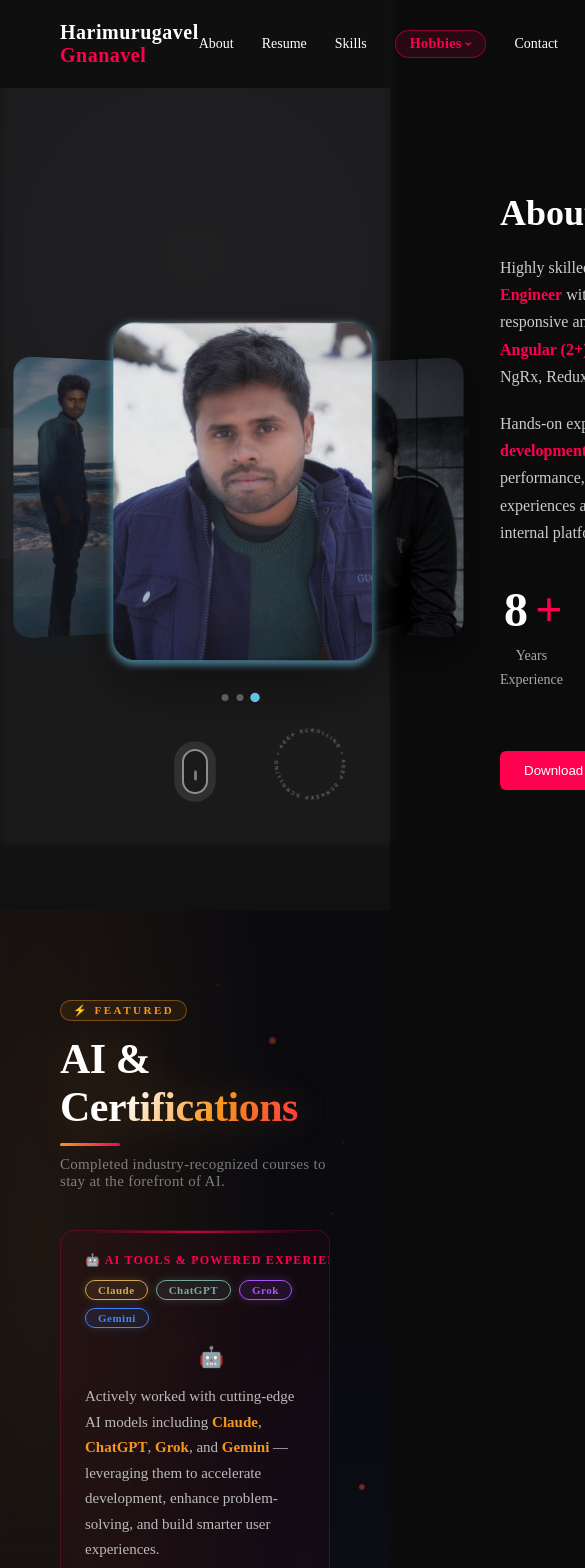
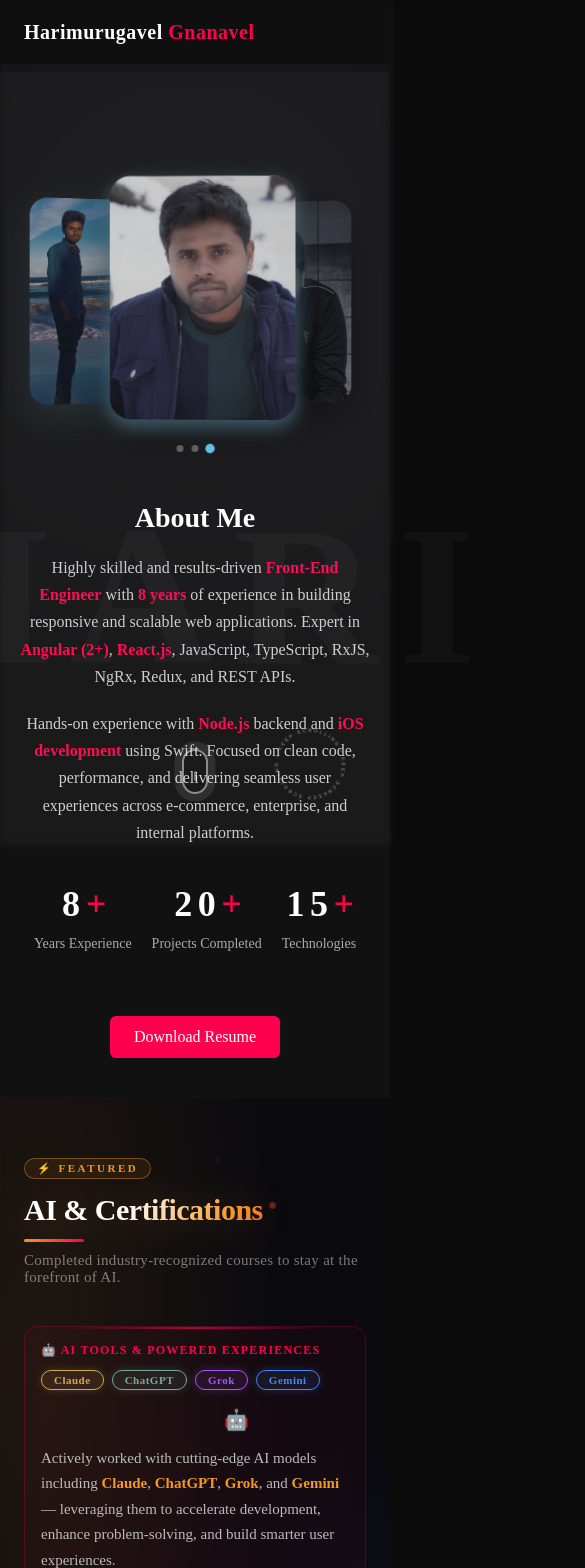
Before and after one commit to Hari1879/hari-portfolio, a React (Vite) app: page / in a window 390 px wide. Shown: the top 1568 px of the page, 585 px wide, since content can reach past the window. Built offline with nearby package versions, Linux system fonts and the light colour scheme.

Commit message:
Changes added

```diff
--- a/src/HireMeModal.css
+++ b/src/HireMeModal.css
@@ -224,3 +224,16 @@
   color: #ff004f;
   transform: translateY(-3px);
 }
+
+@media (max-width: 480px) {
+  .hire-card {
+    padding: 28px 20px 24px;
+    border-radius: 18px;
+  }
+
+  .hire-intro h2 { font-size: 17px; }
+
+  .hire-option { padding: 11px 12px; gap: 10px; }
+
+  .hire-opt-icon { width: 32px; height: 32px; font-size: 15px; }
+}
--- a/src/PlaceGallery.jsx
+++ b/src/PlaceGallery.jsx
@@ -18,11 +18,11 @@ const placeData = {
     color: "#4facfe",
     hero: "https://images.unsplash.com/photo-1519681393784-d120267933ba?w=1400&q=90",
     items: [
-      { type: "image", caption: "Dal Lake", span: "tall",  img: "https://lh3.googleusercontent.com/d/1jPgiPLmWtdbLkrPD9br-MY8x-L378VoeO" },
+      { type: "image", caption: "Dal Lake", span: "tall",  img: "https://drive.google.com/thumbnail?id=1jPgiPLmWtdbLkrPD9br-MY8x-L378VoeO&sz=w1200" },
       { type: "image", caption: "Gulmarg Meadows", span: "small", img: "https://images.unsplash.com/photo-1477346611705-65d1883cee1e?w=900&q=80" },
       { type: "quote",  text: "If there is paradise on earth, it is this, it is this, it is this.", author: "Emperor Jahangir" },
       { type: "image", caption: "Snow Peaks", span: "wide",  img: "https://images.unsplash.com/photo-1506905925346-21bda4d32df4?w=900&q=80" },
-      { type: "image", caption: "Saffron Fields", span: "small", img: "https://lh3.googleusercontent.com/d/1NweN0ajJvOGSeXsFUUnaGur7AIeC08Zf" },
+      { type: "image", caption: "Saffron Fields", span: "small", img: "https://drive.google.com/thumbnail?id=1NweN0ajJvOGSeXsFUUnaGur7AIeC08Zf&sz=w1200" },
       { type: "image", caption: "Pahalgam Valley", span: "tall",  img: "https://images.unsplash.com/photo-1534377075-38d9e14ce2dd?w=900&q=80" },
       { type: "quote",  text: "Kashmir is not just a place — it is a feeling you carry forever.", author: "" },
       { type: "image", caption: "Shikaras at Dusk", span: "wide",  img: "https://images.unsplash.com/photo-1486325212027-8081e485255e?w=900&q=80" },
@@ -91,16 +91,17 @@ const placeData = {
   6: {
     place: "Pondicherry",
     color: "#f093fb",
-    hero: "https://images.unsplash.com/photo-1582510003544-4d00b7f74220?w=1400&q=90",
+    hero: "https://drive.google.com/thumbnail?id=19uK7InrrpaPlMDl77tELx5ZlsyQiWUcL&sz=w1400",
     items: [
-      { type: "image", caption: "French Quarter Lanes", span: "tall",  img: "https://images.unsplash.com/photo-1582510003544-4d00b7f74220?w=900&q=80" },
-      { type: "image", caption: "Promenade Beach",      span: "small", img: "https://images.unsplash.com/photo-1507525428034-b723cf961d3e?w=900&q=80" },
+      { type: "image", caption: "Pondicherry Vibes",    span: "tall",  img: "https://drive.google.com/thumbnail?id=19uK7InrrpaPlMDl77tELx5ZlsyQiWUcL&sz=w1200" },
+      { type: "image", caption: "Coastal Breeze",       span: "small", img: "https://drive.google.com/thumbnail?id=1wbPSWQItr21SJDL8MvYi1DkEUIpmB73R&sz=w1200" },
       { type: "quote",  text: "Paris of the East — every lane tells a story of two worlds.", author: "" },
-      { type: "image", caption: "Bougainvillea Walls",  span: "wide",  img: "https://images.unsplash.com/photo-1518684079-3c830dcef090?w=900&q=80" },
-      { type: "image", caption: "Auroville",            span: "small", img: "https://images.unsplash.com/photo-1486325212027-8081e485255e?w=900&q=80" },
-      { type: "image", caption: "Temple Gopuram",       span: "tall",  img: "https://images.unsplash.com/photo-1621155346337-1d19476ba7d6?w=900&q=80" },
+      { type: "image", caption: "Seaside Stroll",       span: "wide",  img: "https://drive.google.com/thumbnail?id=1r4d9zMgjA8ySGPOxOg3wxEufXBXou0dD&sz=w1200" },
+      { type: "image", caption: "French Quarter",       span: "small", img: "https://drive.google.com/thumbnail?id=1TsNq6k51zcVv7s__fu54xe_-W4IWb19Y&sz=w1200" },
+      { type: "image", caption: "Promenade Walk",       span: "tall",  img: "https://drive.google.com/thumbnail?id=11QScfhwZLHVvE-6sa281suxKVPqYJTGV&sz=w1200" },
       { type: "quote",  text: "Not all classrooms have four walls — some have cobblestones and café tables.", author: "" },
-      { type: "image", caption: "Sunrise Seafront",     span: "wide",  img: "https://images.unsplash.com/photo-1519681393784-d120267933ba?w=900&q=80" },
+      { type: "image", caption: "Tranquil Moments",     span: "wide",  img: "https://drive.google.com/thumbnail?id=1u0UqHn4O1oCRT1-qGc-Ph-BZfuxAUhGa&sz=w1200" },
+      { type: "image", caption: "Pondicherry Colours",  span: "small", img: "https://drive.google.com/thumbnail?id=1i9WZaRUB5z52yjj4wFxid1xRcCecYYMq&sz=w1200" },
     ],
   },
   7: {
@@ -151,16 +152,19 @@ const placeData = {
   10: {
     place: "Karnataka",
     color: "#f7971e",
-    hero: "https://images.unsplash.com/photo-1501854140801-50d01698950b?w=1400&q=90",
+    hero: "https://drive.google.com/thumbnail?id=1p8Yesa_715usSf40L6jVNTVwtwc5eOTO&sz=w1400",
     items: [
-      { type: "image", caption: "Hampi Ruins",        span: "tall",  img: "https://images.unsplash.com/photo-1501854140801-50d01698950b?w=900&q=80" },
-      { type: "image", caption: "Coorg Hills",        span: "small", img: "https://images.unsplash.com/photo-1558618666-fcd25c85cd64?w=900&q=80" },
+      { type: "image", caption: "Karnataka Trails",   span: "tall",  img: "https://drive.google.com/thumbnail?id=1p8Yesa_715usSf40L6jVNTVwtwc5eOTO&sz=w1200" },
+      { type: "image", caption: "Into the Wild",      span: "small", img: "https://drive.google.com/thumbnail?id=1rMNE82W4VgWOq0zNqYwoDRfp5d3efmeZ&sz=w1200" },
       { type: "quote",  text: "Ruins are not a sign of decay, but of a life fully lived.", author: "" },
-      { type: "image", caption: "Mysore Palace",      span: "wide",  img: "https://images.unsplash.com/photo-1480714600823-b8f26d5b7e7c?w=900&q=80" },
-      { type: "image", caption: "Jog Falls",          span: "small", img: "https://images.unsplash.com/photo-1464822759023-fed622ff2c3b?w=900&q=80" },
-      { type: "image", caption: "Gokarna Beach",      span: "tall",  img: "https://images.unsplash.com/photo-1507525428034-b723cf961d3e?w=900&q=80" },
+      { type: "image", caption: "Golden Horizons",    span: "wide",  img: "https://drive.google.com/thumbnail?id=1x7F0-RLb4oR8rv3j-0ST9UUPkY6JYnSQ&sz=w1200" },
+      { type: "image", caption: "Hidden Paths",       span: "small", img: "https://drive.google.com/thumbnail?id=1oVpa_tDf4AImGTBHT6b5EuUIGcV7BiEv&sz=w1200" },
+      { type: "image", caption: "Ancient Glory",      span: "tall",  img: "https://drive.google.com/thumbnail?id=1XIvnojjdG1Vl5S24tgoHorzWBo1_y3rN&sz=w1200" },
+      { type: "image", caption: "Lush Greens",        span: "wide",  img: "https://drive.google.com/thumbnail?id=1l_EnefFhCVuun-IevS23FrgvAueAAJKU&sz=w1200" },
       { type: "quote",  text: "Coffee is a language in itself.", author: "Jackie Chan" },
-      { type: "image", caption: "Badami Caves",       span: "wide",  img: "https://images.unsplash.com/photo-1524492412937-b28074a5d7da?w=900&q=80" },
+      { type: "image", caption: "Land of Temples",    span: "tall",  img: "https://drive.google.com/thumbnail?id=1i60Iv9ybWSKFNspI7yGd--uUBYhINqfq&sz=w1200" },
+      { type: "image", caption: "Serene Escape",      span: "small", img: "https://drive.google.com/thumbnail?id=1d07Q0tdxJq8IHp8RhCeUugCHdQZ23P3C&sz=w1200" },
+      { type: "image", caption: "Karnataka Memories", span: "wide",  img: "https://drive.google.com/thumbnail?id=1bCTBo6ri1oD3MJ_PXl5pFf0zZDCv9zFL&sz=w1200" },
     ],
   },
   11: {
--- a/src/TravelDetail.css
+++ b/src/TravelDetail.css
@@ -175,6 +175,14 @@
 .td-nav-btn--prev:hover svg { transform: translateX(-4px); }
 .td-nav-btn--next:hover svg { transform: translateX(4px); }
 
+.td-nav-soon {
+  font-size: 13px;
+  font-weight: 600;
+  color: rgba(255, 255, 255, 0.3);
+  letter-spacing: 0.08em;
+  font-style: italic;
+}
+
 /* ── Gallery section heading ──────────────────────────────────── */
 .td-gallery-header {
   padding: 5vw 6vw 2vw;
@@ -229,6 +237,26 @@
   margin: 1vw 5vw 0;
 }
 
+/* ── Responsive ── */
+@media (max-width: 600px) {
+  .td-hero { height: 45vh; min-height: 260px; }
+
+  .td-hero-tag {
+    top: 70px;
+    right: 16px;
+    font-size: 10px;
+    padding: 4px 10px;
+  }
+
+  .td-content { padding: 32px 20px 60px; }
+
+  .td-nav { padding: 24px 20px 20px; flex-wrap: wrap; }
+
+  .td-nav-btn { font-size: 13px; }
+
+  .td-gallery-header { padding: 5vw 20px 2vw; }
+}
+
 /* ── Not found ────────────────────────────────────────────────────── */
 .td-notfound {
   min-height: 100vh;
--- a/src/TravelGallery.jsx
+++ b/src/TravelGallery.jsx
@@ -17,14 +17,14 @@ const items = [
     place: "Dal Lake", region: "Kashmir",
     span: "tall",
     color: "#4facfe",
-    img: "",
+    img: "https://lh3.googleusercontent.com/d/1tnbHPH90S373HlQvSGaXeE-7J8wmxqAN",
   },
   {
     type: "image", id: 2,
-    place: "Snow Peaks", region: "Kashmir",
+    place: "Saffron Fields", region: "Kashmir",
     span: "small",
     color: "#74c0fc",
-    img: "",
+    img: "https://lh3.googleusercontent.com/d/1mNO5uT-yqHkPjXjOw83knoqH-27oDSEr",
   },
   /* ── Quote 1 ── */
   {
@@ -38,21 +38,21 @@ const items = [
     place: "Living Root Bridge", region: "Meghalaya",
     span: "small",
     color: "#11998e",
-    img: "",
+    img: "https://lh3.googleusercontent.com/d/1OIRd2rajUxD9GFpuW3ZsqQBZIA6Fq0Z0" ,
   },
   {
     type: "image", id: 4,
-    place: "Cloud Valley", region: "Meghalaya",
+    place: "Cherrapunji Clouds", region: "Meghalaya",
     span: "tall",
     color: "#38d9a9",
-    img: "",
+    img: "https://lh3.googleusercontent.com/d/1RwcLlt7Tbzl_05jcwy80JbLJzHytEuNu" ,
   },
   {
     type: "image", id: 5,
     place: "Kaziranga", region: "Assam",
     span: "wide",
     color: "#f7971e",
-    img: "",
+    img: "https://images.unsplash.com/photo-1596895111956-bf1cf0599ce5?w=900&q=80",
   },
   /* ── Quote 2 ── */
   {
@@ -66,21 +66,21 @@ const items = [
     place: "Backwaters", region: "Kerala",
     span: "tall",
     color: "#43e97b",
-    img: "",
+    img: "https://drive.google.com/thumbnail?id=1E3mvcOas1WKhoxS4ct4dPHkom9sE3lc3&sz=w1200",
   },
   {
     type: "image", id: 7,
     place: "Sunset Beach", region: "Goa",
     span: "small",
     color: "#ff6b35",
-    img: "",
+    img: "https://drive.google.com/thumbnail?id=1tpCPAxvRxIHdLH1HuXpDFo9qgyHV8KBM&sz=w1200",
   },
   {
     type: "image", id: 8,
     place: "Houseboat", region: "Kerala",
     span: "small",
     color: "#51cf66",
-    img: "",
+    img: "https://drive.google.com/thumbnail?id=1nwoJbUNJIG4SCZ_DK1j2r8FsHndIj2Wm&sz=w1200",
   },
   /* ── Quote 3 ── */
   {
@@ -91,24 +91,24 @@ const items = [
   /* ── Delhi / Chandigarh ── */
   {
     type: "image", id: 9,
-    place: "Old Delhi", region: "Delhi",
+    place: "Chandni Chowk", region: "Delhi",
     span: "wide",
     color: "#ff004f",
-    img: "",
+    img: "https://images.unsplash.com/photo-1564507592333-c60657eea523?w=900&q=80",
   },
   {
     type: "image", id: 10,
     place: "Rock Garden", region: "Chandigarh",
     span: "tall",
     color: "#4facfe",
-    img: "",
+    img: "https://images.unsplash.com/photo-1597074866923-dc0589150358?w=900&q=80",
   },
   {
     type: "image", id: 11,
     place: "Red Fort", region: "Delhi",
     span: "small",
     color: "#e03131",
-    img: "",
+    img: "https://images.unsplash.com/photo-1587474260584-136574528ed5?w=900&q=80",
   },
   /* ── Quote 4 ── */
   {
@@ -122,28 +122,28 @@ const items = [
     place: "Hampi Ruins", region: "Karnataka",
     span: "tall",
     color: "#f7971e",
-    img: "",
+    img: "https://drive.google.com/thumbnail?id=1p8Yesa_715usSf40L6jVNTVwtwc5eOTO&sz=w1200",
   },
   {
     type: "image", id: 13,
     place: "Meenakshi Temple", region: "Tamil Nadu",
     span: "small",
     color: "#c850c0",
-    img: "",
+    img: "https://images.unsplash.com/photo-1621155346337-1d19476ba7d6?w=900&q=80",
   },
   {
     type: "image", id: 14,
     place: "Charminar", region: "Telangana",
     span: "small",
     color: "#9c36b5",
-    img: "",
+    img: "https://images.unsplash.com/photo-1598091383021-15ddea10925d?w=900&q=80",
   },
   {
     type: "image", id: 15,
     place: "Pondicherry Coast", region: "Pondicherry",
     span: "wide",
     color: "#f093fb",
-    img: "",
+    img: "https://drive.google.com/thumbnail?id=19uK7InrrpaPlMDl77tELx5ZlsyQiWUcL&sz=w1200",
   },
 ];
 
--- a/src/about.css
+++ b/src/about.css
@@ -546,6 +546,7 @@
 .ai-note p span { font-weight: 700; color: #f7971e; }
 
 .about-btn {
+  display: inline-block;
   padding: 12px 24px;
   background: #ff004f;
   border: none;
@@ -553,6 +554,9 @@
   color: #fff;
   cursor: pointer;
   transition: 0.3s ease;
+  text-decoration: none;
+  font-size: inherit;
+  font-family: inherit;
 }
 
 .about-btn:hover { background: #e60045; }
@@ -569,3 +573,72 @@
   70%  { transform: scale(1.03); box-shadow: 0 0 0 8px rgba(255, 0, 79, 0.1); }
   100% { transform: scale(1); box-shadow: 0 0 0 0 rgba(255, 0, 79, 0); }
 }
+
+/* ── Responsive ── */
+@media (max-width: 900px) {
+  .about {
+    padding: 80px 32px 60px;
+  }
+
+  .about-container {
+    flex-direction: column;
+    align-items: center;
+    gap: 40px;
+  }
+
+  .photo-carousel {
+    width: 300px;
+    height: 380px;
+  }
+
+  .carousel-card {
+    width: 220px;
+    height: 290px;
+  }
+
+  .about-content {
+    padding-left: 0;
+    text-align: center;
+  }
+
+  .about-content h2 { font-size: 28px; }
+
+  .about-stats {
+    gap: 28px;
+    justify-content: center;
+  }
+
+  .ai-cert-section {
+    padding: 60px 24px;
+  }
+
+  .ai-cert-title { font-size: 30px; }
+
+  .ai-cert-grid {
+    grid-template-columns: 1fr;
+  }
+
+  .ai-note {
+    padding: 16px;
+  }
+}
+
+@media (max-width: 480px) {
+  .about { padding: 60px 20px 40px; }
+
+  .photo-carousel {
+    width: 260px;
+    height: 330px;
+  }
+
+  .carousel-card {
+    width: 190px;
+    height: 250px;
+  }
+
+  .about-stats { gap: 20px; }
+
+  .rolling-number { font-size: 36px; }
+
+  .ai-note-header { flex-direction: column; align-items: flex-start; }
+}
--- a/src/about.jsx
+++ b/src/about.jsx
@@ -68,7 +68,12 @@ function About() {
             <Stat value={20} label="Projects Completed" />
             <Stat value={15} label="Technologies" />
           </div>
-          <button id="download-resume-btn" className="about-btn">Download Resume</button>
+          <a
+            href="/Harimurugavel__Gnanavel-Frontend_developer.pdf"
+            download="Harimurugavel__Gnanavel-Frontend_developer.pdf"
+            className="about-btn"
+            id="download-resume-btn"
+          >Download Resume</a>
         </div>
       </div>
     </section>
--- a/src/contact.css
+++ b/src/contact.css
@@ -105,18 +105,25 @@ button:hover {
 
 /* Responsive */
 @media (max-width: 900px) {
-  .cinematic-title {
-    font-size: 40px;
-  }
+  .cinematic-title { font-size: 40px; }
+  .cinematic-sub { margin-bottom: 48px; font-size: 15px; }
 
   .contact-panels {
     flex-direction: column;
-    gap: 40px;
+    gap: 32px;
   }
 
   .panel {
     width: 100%;
+    padding: 32px 24px;
   }
+}
+
+@media (max-width: 480px) {
+  .contact-section { padding: 40px 20px; }
+  .cinematic-title { font-size: 30px; }
+  .cinematic-sub { font-size: 14px; margin-bottom: 32px; }
+  .panel { padding: 24px 16px; }
 }
 /* Title styling */
 .cinematic-title {
--- a/src/header.css
+++ b/src/header.css
@@ -123,3 +123,75 @@
 .hire-btn:hover {
   background: #e60045;
 }
+
+/* ── Hamburger ── */
+.hamburger {
+  display: none;
+  flex-direction: column;
+  justify-content: center;
+  gap: 5px;
+  width: 36px;
+  height: 36px;
+  background: none;
+  border: none;
+  cursor: pointer;
+  padding: 4px;
+  z-index: 1100;
+}
+
+.hamburger span {
+  display: block;
+  height: 2px;
+  background: #fff;
+  border-radius: 2px;
+  transition: transform 0.3s ease, opacity 0.3s ease;
+}
+
+.hamburger.open span:nth-child(1) { transform: translateY(7px) rotate(45deg); }
+.hamburger.open span:nth-child(2) { opacity: 0; }
+.hamburger.open span:nth-child(3) { transform: translateY(-7px) rotate(-45deg); }
+
+/* ── Mobile nav ── */
+@media (max-width: 768px) {
+  .header { padding: 14px 24px; }
+
+  .hamburger { display: flex; }
+
+  .nav {
+    display: none;
+    position: absolute;
+    top: 100%;
+    left: 0;
+    right: 0;
+    flex-direction: column;
+    align-items: stretch;
+    background: #0f0f0f;
+    border-top: 1px solid rgba(255,255,255,0.07);
+    padding: 16px 24px 24px;
+    gap: 4px;
+    z-index: 999;
+  }
+
+  .nav--open { display: flex; }
+
+  .nav a,
+  .nav .hobbies-nav-btn {
+    padding: 12px 0;
+    font-size: 15px;
+    border-bottom: 1px solid rgba(255,255,255,0.05);
+    width: 100%;
+    text-align: left;
+  }
+
+  .nav .nav-link {
+    margin: 8px 0 4px;
+    text-align: center;
+  }
+
+  .hire-btn {
+    margin-top: 8px;
+    width: 100%;
+    padding: 12px;
+    font-size: 15px;
+  }
+}
--- a/src/header.jsx
+++ b/src/header.jsx
@@ -9,6 +9,9 @@ function Header() {
   const location = useLocation();
   const [showHireModal, setShowHireModal] = useState(false);
   const [showHobbiesMenu, setShowHobbiesMenu] = useState(false);
+  const [menuOpen, setMenuOpen] = useState(false);
+
+  const closeMenu = () => { setMenuOpen(false); setShowHobbiesMenu(false); };
 
   const handleResumeClick = (e) => {
     e.preventDefault();
@@ -41,11 +44,18 @@ function Header() {
           <span className="logo-red">Gnanavel</span>
         </div>
 
-        <nav className="nav">
-          <a href="/#about">About</a>
-          {/* <a href="#services">Services</a> */}
-          <a href="/#about" onClick={handleResumeClick}>Resume</a>
-          <a href="/#skills">Skills</a>
+        <button
+          className={`hamburger${menuOpen ? ' open' : ''}`}
+          onClick={() => setMenuOpen(v => !v)}
+          aria-label="Toggle menu"
+        >
+          <span /><span /><span />
+        </button>
+
+        <nav className={`nav${menuOpen ? ' nav--open' : ''}`}>
+          <a href="/#about" onClick={closeMenu}>About</a>
+          <a href="/#about" onClick={(e) => { closeMenu(); handleResumeClick(e); }}>Resume</a>
+          <a href="/#skills" onClick={closeMenu}>Skills</a>
           <div className="hobbies-nav-wrapper">
             <button
               className={`nav-link hobbies-nav-btn${location.pathname === '/hobbies' ? ' active' : ''}`}
@@ -53,11 +63,10 @@ function Header() {
             >
               Hobbies <span className={`hm-chevron${showHobbiesMenu ? ' open' : ''}`}>›</span>
             </button>
-            {showHobbiesMenu && <HobbiesMenu onClose={() => setShowHobbiesMenu(false)} />}
+            {showHobbiesMenu && <HobbiesMenu onClose={() => { setShowHobbiesMenu(false); closeMenu(); }} />}
           </div>
-          {/* <a href="#projects">Projects</a> */}
-          <a href="/#contact">Contact</a>
-          <button onClick={() => setShowHireModal(true)} className="hire-btn">Hire Me</button>
+          <a href="/#contact" onClick={closeMenu}>Contact</a>
+          <button onClick={() => { setShowHireModal(true); closeMenu(); }} className="hire-btn">Hire Me</button>
         </nav>
       </div>
     </header>
--- a/src/skills.css
+++ b/src/skills.css
@@ -316,3 +316,36 @@
   from { transform: rotateY(0deg); }
   to { transform: rotateY(360deg); }
 }
+
+/* ── Responsive ── */
+@media (max-width: 900px) {
+  .skills-section {
+    padding: 80px 32px;
+  }
+
+  .skills-title { font-size: 30px; margin-bottom: 60px; }
+
+  .skills-grid {
+    grid-template-columns: repeat(auto-fit, minmax(110px, 1fr));
+    gap: 24px;
+  }
+
+  .skill-card { padding: 24px 14px; }
+
+  .skill-icon { font-size: 38px; }
+}
+
+@media (max-width: 480px) {
+  .skills-section { padding: 60px 16px; }
+
+  .skills-grid {
+    grid-template-columns: repeat(3, 1fr);
+    gap: 14px;
+  }
+
+  .skill-card { padding: 18px 10px; }
+
+  .skill-icon { font-size: 32px; }
+
+  .detail-card { width: 90vw; padding: 28px 20px; }
+}
```
Also changed, not shown: .claude/settings.local.json, src/TravelDetail.jsx (line endings or trailing spaces), 1 other file (tests, documents, lock files or other folders).
